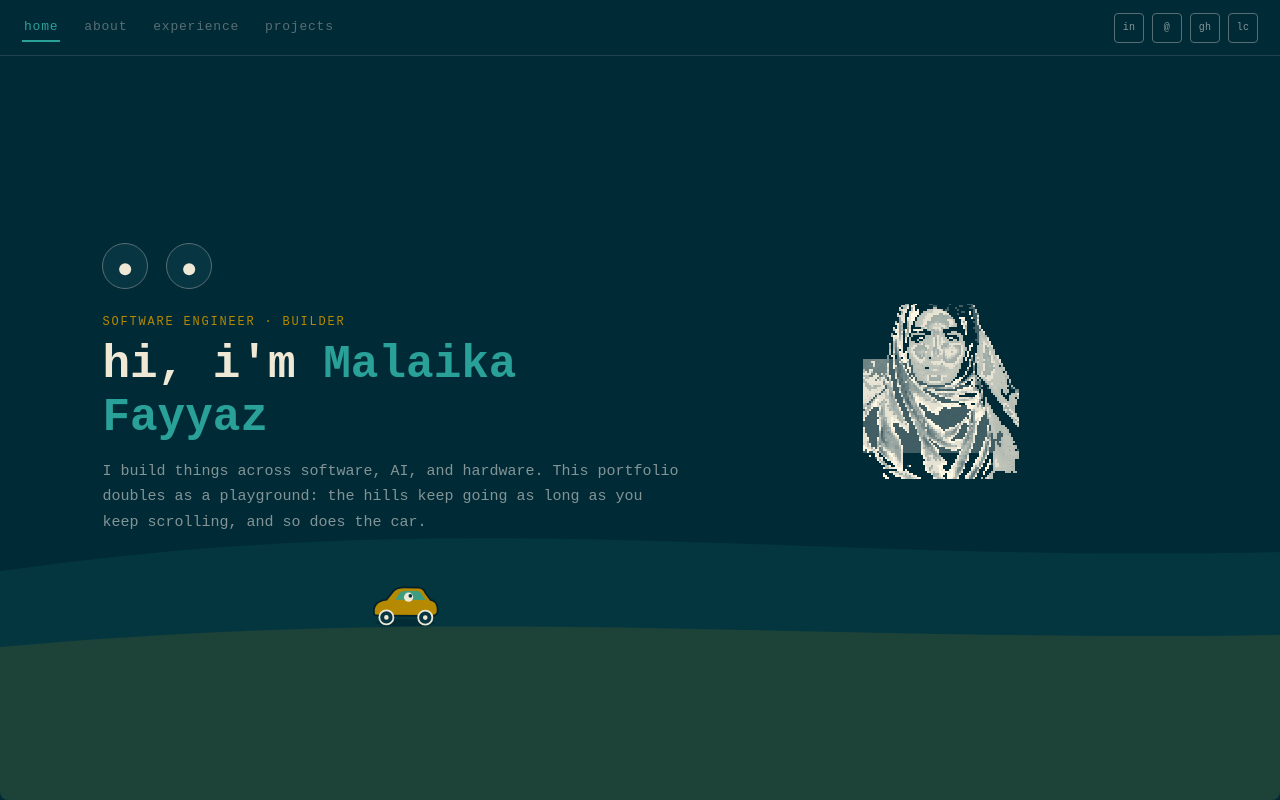
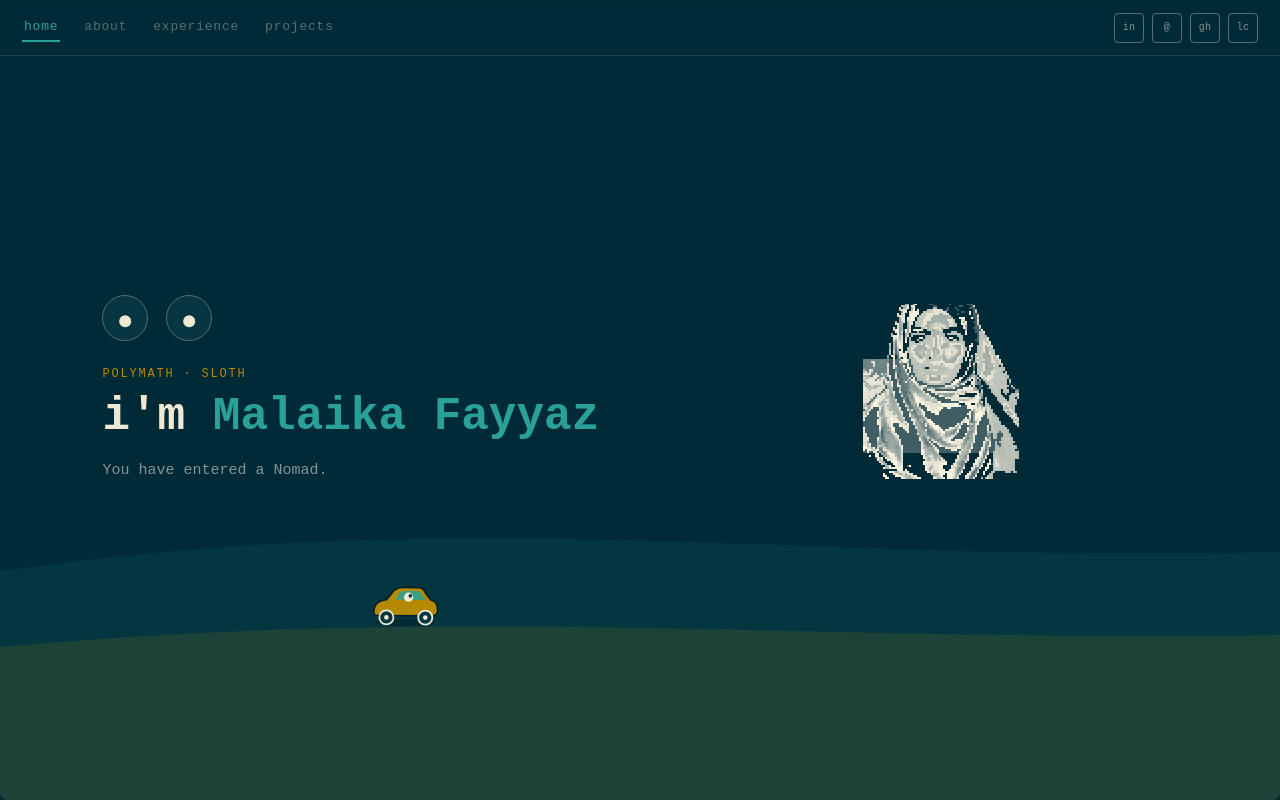
Before and after one commit to MalaikaFayyaz/portfolio, a React (Vite) app: page / in a window 1280 px wide. Built offline with nearby package versions, Linux system fonts and the light colour scheme.

Commit message:
home and about data updated

```diff
--- a/src/sections/AboutSection.jsx
+++ b/src/sections/AboutSection.jsx
@@ -5,13 +5,12 @@ export default function AboutSection() {
         <div className="eyebrow">About</div>
         <h1 className="pf-title">a bit more <span className="accent">context</span>.</h1>
         <p className="pf-desc">
-          Replace this with your real bio — where you work, what you studied, what you
-          obsess over outside of work. Two to three short paragraphs read best here.
+          I am an artist. I love designing and being fastidious about them hence my love for computer architecture came pretty natural. I write at times as well.
         </p>
         <ul className="pf-list">
-          <li><span>&gt;</span> Based in [city]</li>
-          <li><span>&gt;</span> Currently building [thing]</li>
-          <li><span>&gt;</span> Into [hobby / interest]</li>
+          <li><span>&gt;</span> Based in Sol 3.</li>
+          <li><span>&gt;</span> Currently building Grandir.</li>
+          <li><span>&gt;</span> Into Writing</li>
         </ul>
       </div>
     </section>
--- a/src/sections/HomeSection.jsx
+++ b/src/sections/HomeSection.jsx
@@ -7,12 +7,14 @@ export default function HomeSection({ eyeRef, px, py }) {
       <div className="pf-content pf-home-layout">
         <div className="pf-home-copy">
           <EyeTracker eyeRef={eyeRef} px={px} py={py} />
-          <div className="eyebrow">Software Engineer · Builder</div>
-          <h1 className="pf-title">hi, i'm <span className="accent">Malaika Fayyaz</span></h1>
+          <div className="eyebrow">PolyMath · Sloth</div>
+          <h1 className="pf-title">i'm <span className="accent">Malaika Fayyaz</span></h1>
           <p className="pf-desc">
-            I build things across software, AI, and hardware. This portfolio doubles as a
-            playground: the hills keep going as long as you keep scrolling, and so does the car.
+            You have entered a Nomad.
+            {/* This portfolio doubles as a
+            playground: the hills keep going as long as you keep scrolling, and so does the car. */}
           </p>
+
         </div>
 
         <div className="pf-portrait-panel">
```
